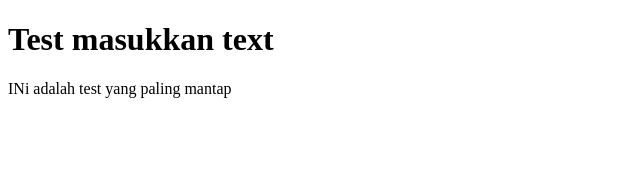
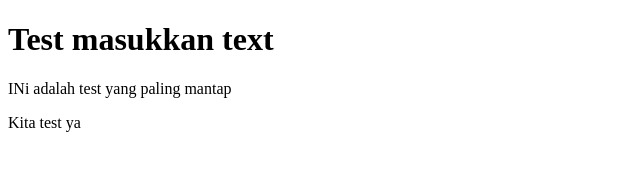
Before and after one commit to masraga/test-git-command, a plain HTML site: page index.html in a window 1280 px wide. Shown: the full height of the page, 0-640 px from the left. Drawn offline with Linux system fonts and the light colour scheme.

Commit message:
commit empat

```diff
--- a/index.html
+++ b/index.html
@@ -8,5 +8,6 @@
 <body>
   <h1>Test masukkan text</h1>
   <p>INi adalah test yang paling mantap</p>
+  <p>Kita test ya</p>
 </body>
 </html>
```
